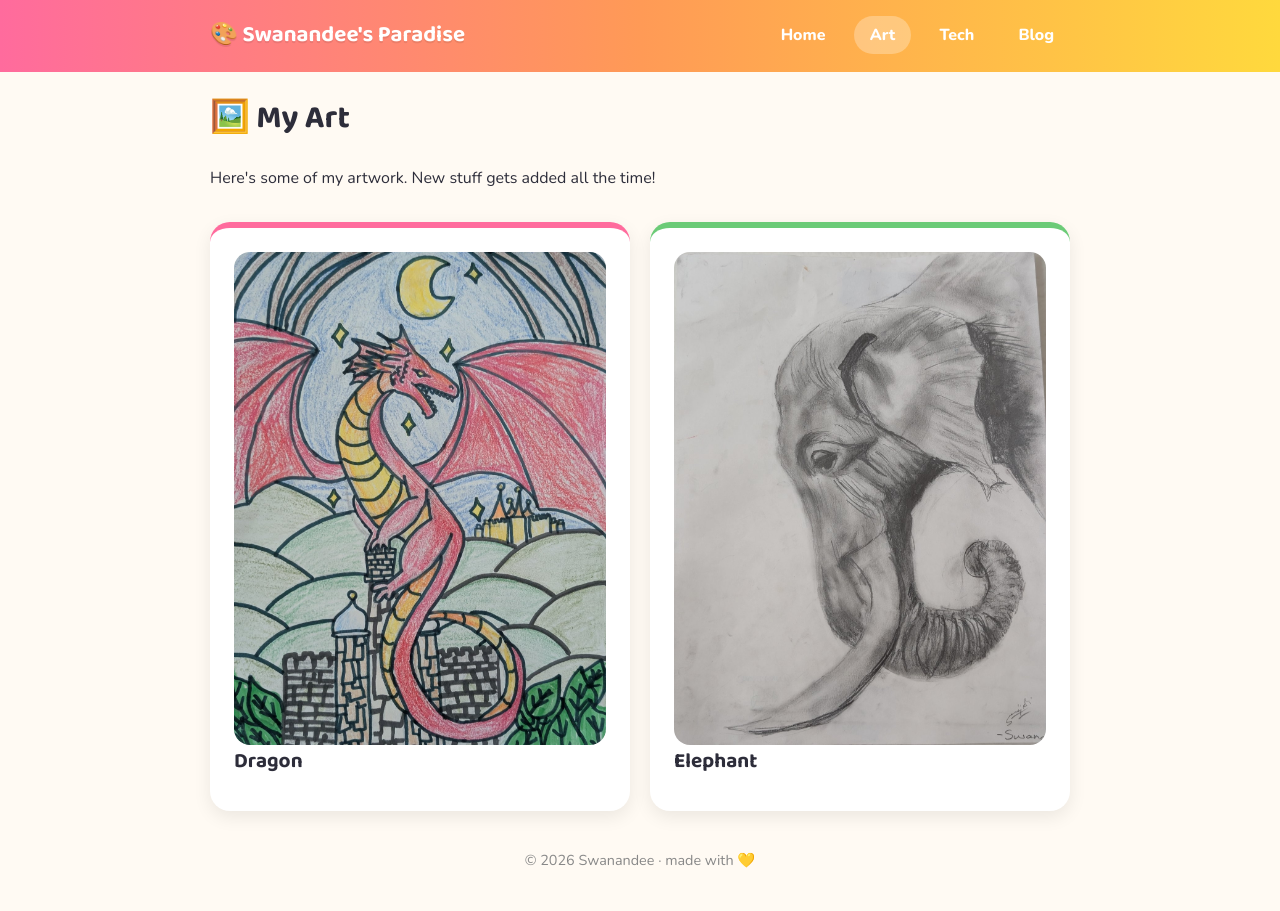
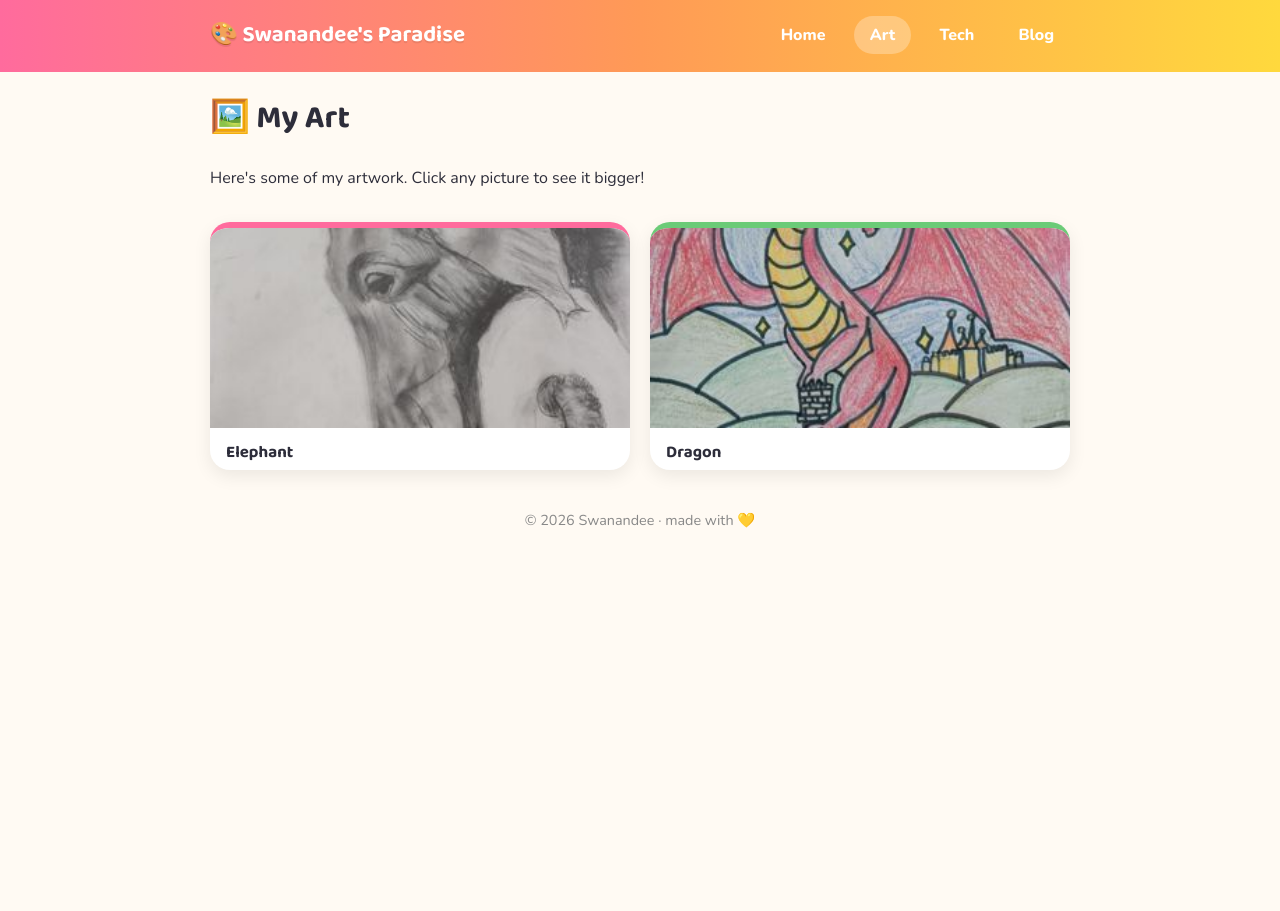
Before and after one commit to joshiswanandee/website, a Jekyll site: the page built from art/index.html, in a window 1280 px wide. Built offline with Jekyll 4.4.1, drawn with Linux system fonts in a browser that asks for light colours.

Commit message:
Add clickable lightbox gallery with auto-listing and prize/info support
Gallery now scans assets/images/art/thumbs/ automatically so adding new
art is just dropping files in -- no HTML editing needed even at scale.
Optional prize/info per image lives in _data/art.yml.

```diff
--- a/_layouts/default.html
+++ b/_layouts/default.html
@@ -10,6 +10,7 @@
   <link rel="preconnect" href="https://fonts.gstatic.com" crossorigin>
   <link href="https://fonts.googleapis.com/css2?family=Baloo+2:wght@500;700&family=Nunito:wght@400;600;800&display=swap" rel="stylesheet">
   <link rel="stylesheet" href="{{ '/assets/css/style.css' | relative_url }}">
+  <script src="{{ '/assets/js/lightbox.js' | relative_url }}" defer></script>
 </head>
 <body>
   <header class="site-header">
--- a/art/index.html
+++ b/art/index.html
@@ -4,21 +4,40 @@
 permalink: /art/
 ---
 <h1>🖼️ My Art</h1>
-<p>Here's some of my artwork. New stuff gets added all the time!</p>
+<p>Here's some of my artwork. Click any picture to see it bigger!</p>
 
 <!--
-  HOW TO ADD A NEW PIECE OF ART:
-  1. Put your image file in assets/images/art/ (e.g. assets/images/art/my-dragon.png)
-  2. Copy one of the <div class="card gallery"> blocks below and change the src and text.
+  HOW TO ADD NEW ART:
+  1. Save a small thumbnail (around 400px wide) into assets/images/art/thumbs/
+  2. Save the full-size picture (same filename) into assets/images/art/
+  That's it -- it shows up here automatically, no need to edit this page.
+  (Ask Claude to do the resizing for you if you're not sure how.)
+
+  GOT A PRIZE OR SOME INFO TO ADD?
+  Open _data/art.yml and add a few lines for that filename -- see the
+  example in that file. No prize/info needed for most pictures.
 -->
 
+{% assign art_thumbs = site.static_files | where_exp: "file", "file.path contains '/assets/images/art/thumbs/'" %}
+{% assign art_thumbs = art_thumbs | sort: "modified_time" | reverse %}
+
 <div class="card-grid">
-  <div class="card gallery">
-    <img src="{{ '/assets/images/art/dragon.jpg' | relative_url }}" alt="A drawing of a dragon">
-    <h3>Dragon</h3>
-  </div>
-  <div class="card gallery">
-    <img src="{{ '/assets/images/art/elephant.jpg' | relative_url }}" alt="A drawing of an elephant">
-    <h3>Elephant</h3>
-  </div>
+  {% for thumb in art_thumbs %}
+  {% assign full_path = thumb.path | replace: '/thumbs/', '/' %}
+  {% assign meta = site.data.art[thumb.name] %}
+  {% if meta.title %}
+    {% assign name = meta.title %}
+  {% else %}
+    {% assign name = thumb.basename | replace: '-', ' ' | replace: '_', ' ' | capitalize %}
+  {% endif %}
+  <a href="{{ full_path | relative_url }}" class="card gallery"
+     data-lightbox="art"
+     data-title="{{ name | escape }}"
+     {% if meta.prize %}data-prize="{{ meta.prize | escape }}"{% endif %}
+     {% if meta.info %}data-info="{{ meta.info | escape }}"{% endif %}>
+    <img src="{{ thumb.path | relative_url }}" alt="{{ name | escape }}" loading="lazy" decoding="async">
+    <h3>{{ name }}</h3>
+    {% if meta.prize %}<p class="prize">🏆 {{ meta.prize }}</p>{% endif %}
+  </a>
+  {% endfor %}
 </div>
--- a/assets/css/style.css
+++ b/assets/css/style.css
@@ -136,12 +136,113 @@
   margin-bottom: 10px;
 }
 
-/* Gallery images */
-.gallery img {
+/* Gallery thumbnails */
+.card.gallery {
+  padding: 0;
+  overflow: hidden;
+  cursor: pointer;
+}
+
+.card.gallery img {
   width: 100%;
-  border-radius: 16px;
+  height: 200px;
+  object-fit: cover;
   display: block;
+  transition: transform 0.2s ease;
 }
+
+.card.gallery:hover img { transform: scale(1.05); }
+
+.card.gallery h3 {
+  margin: 0;
+  padding: 12px 16px 4px;
+  font-size: 1.05rem;
+}
+
+.card.gallery .prize {
+  margin: 0;
+  padding: 0 16px 14px;
+  color: #b8860b;
+  font-weight: 800;
+  font-size: 0.85rem;
+}
+
+/* Lightbox */
+.lightbox-overlay {
+  position: fixed;
+  inset: 0;
+  background: rgba(20, 15, 25, 0.92);
+  display: none;
+  align-items: center;
+  justify-content: center;
+  z-index: 1000;
+  padding: 30px;
+}
+
+.lightbox-overlay.open { display: flex; }
+
+.lightbox-content {
+  display: flex;
+  flex-direction: column;
+  align-items: center;
+  max-width: 90vw;
+  max-height: 90vh;
+}
+
+.lightbox-img {
+  max-width: 90vw;
+  max-height: 70vh;
+  border-radius: 12px;
+  box-shadow: 0 10px 40px rgba(0,0,0,0.4);
+}
+
+.lightbox-caption {
+  color: #fff;
+  text-align: center;
+  margin-top: 14px;
+  max-width: 520px;
+}
+
+.lightbox-title {
+  font-family: 'Baloo 2', cursive;
+  margin: 0 0 4px;
+}
+
+.lightbox-prize {
+  color: var(--yellow);
+  font-weight: 800;
+  margin: 0 0 4px;
+}
+
+.lightbox-info {
+  color: #ddd;
+  margin: 0;
+  font-size: 0.95rem;
+}
+
+.lightbox-close, .lightbox-prev, .lightbox-next {
+  position: absolute;
+  background: rgba(255,255,255,0.15);
+  color: #fff;
+  border: none;
+  border-radius: 50%;
+  width: 44px;
+  height: 44px;
+  font-size: 1.4rem;
+  cursor: pointer;
+  display: flex;
+  align-items: center;
+  justify-content: center;
+  transition: background 0.15s ease;
+}
+
+.lightbox-close:hover, .lightbox-prev:hover, .lightbox-next:hover {
+  background: rgba(255,255,255,0.3);
+}
+
+.lightbox-close { top: 20px; right: 20px; }
+.lightbox-prev { left: 20px; top: 50%; transform: translateY(-50%); }
+.lightbox-next { right: 20px; top: 50%; transform: translateY(-50%); }
 
 /* Blog list */
 .post-list {
--- /dev/null
+++ b/assets/js/lightbox.js
@@ -0,0 +1,83 @@
+document.addEventListener('DOMContentLoaded', function () {
+  var links = document.querySelectorAll('[data-lightbox]');
+  if (!links.length) return;
+
+  var groups = {};
+  links.forEach(function (link) {
+    var group = link.getAttribute('data-lightbox');
+    groups[group] = groups[group] || [];
+    groups[group].push(link);
+  });
+
+  var overlay = document.createElement('div');
+  overlay.className = 'lightbox-overlay';
+  overlay.innerHTML =
+    '<button class="lightbox-close" aria-label="Close">&times;</button>' +
+    '<button class="lightbox-prev" aria-label="Previous">&#10094;</button>' +
+    '<div class="lightbox-content">' +
+      '<img class="lightbox-img" alt="">' +
+      '<div class="lightbox-caption">' +
+        '<h3 class="lightbox-title"></h3>' +
+        '<p class="lightbox-prize"></p>' +
+        '<p class="lightbox-info"></p>' +
+      '</div>' +
+    '</div>' +
+    '<button class="lightbox-next" aria-label="Next">&#10095;</button>';
+  document.body.appendChild(overlay);
+
+  var imgEl = overlay.querySelector('.lightbox-img');
+  var titleEl = overlay.querySelector('.lightbox-title');
+  var prizeEl = overlay.querySelector('.lightbox-prize');
+  var infoEl = overlay.querySelector('.lightbox-info');
+  var currentGroup = [];
+  var currentIndex = 0;
+
+  function show(index) {
+    currentIndex = (index + currentGroup.length) % currentGroup.length;
+    var link = currentGroup[currentIndex];
+    imgEl.src = link.getAttribute('href');
+    titleEl.textContent = link.getAttribute('data-title') || '';
+
+    var prize = link.getAttribute('data-prize');
+    prizeEl.textContent = prize ? '🏆 ' + prize : '';
+    prizeEl.style.display = prize ? 'block' : 'none';
+
+    var info = link.getAttribute('data-info');
+    infoEl.textContent = info || '';
+    infoEl.style.display = info ? 'block' : 'none';
+  }
+
+  function open(group, index) {
+    currentGroup = groups[group];
+    show(index);
+    overlay.classList.add('open');
+    document.body.style.overflow = 'hidden';
+  }
+
+  function close() {
+    overlay.classList.remove('open');
+    document.body.style.overflow = '';
+  }
+
+  Object.keys(groups).forEach(function (group) {
+    groups[group].forEach(function (link, index) {
+      link.addEventListener('click', function (e) {
+        e.preventDefault();
+        open(group, index);
+      });
+    });
+  });
+
+  overlay.querySelector('.lightbox-close').addEventListener('click', close);
+  overlay.querySelector('.lightbox-prev').addEventListener('click', function () { show(currentIndex - 1); });
+  overlay.querySelector('.lightbox-next').addEventListener('click', function () { show(currentIndex + 1); });
+  overlay.addEventListener('click', function (e) {
+    if (e.target === overlay) close();
+  });
+  document.addEventListener('keydown', function (e) {
+    if (!overlay.classList.contains('open')) return;
+    if (e.key === 'Escape') close();
+    if (e.key === 'ArrowLeft') show(currentIndex - 1);
+    if (e.key === 'ArrowRight') show(currentIndex + 1);
+  });
+});
```
Also changed, not shown: _data/art.yml (added, +10 -0 lines), README.md, assets/images/art/thumbs/dragon.jpg (added), assets/images/art/thumbs/elephant.jpg (added).
